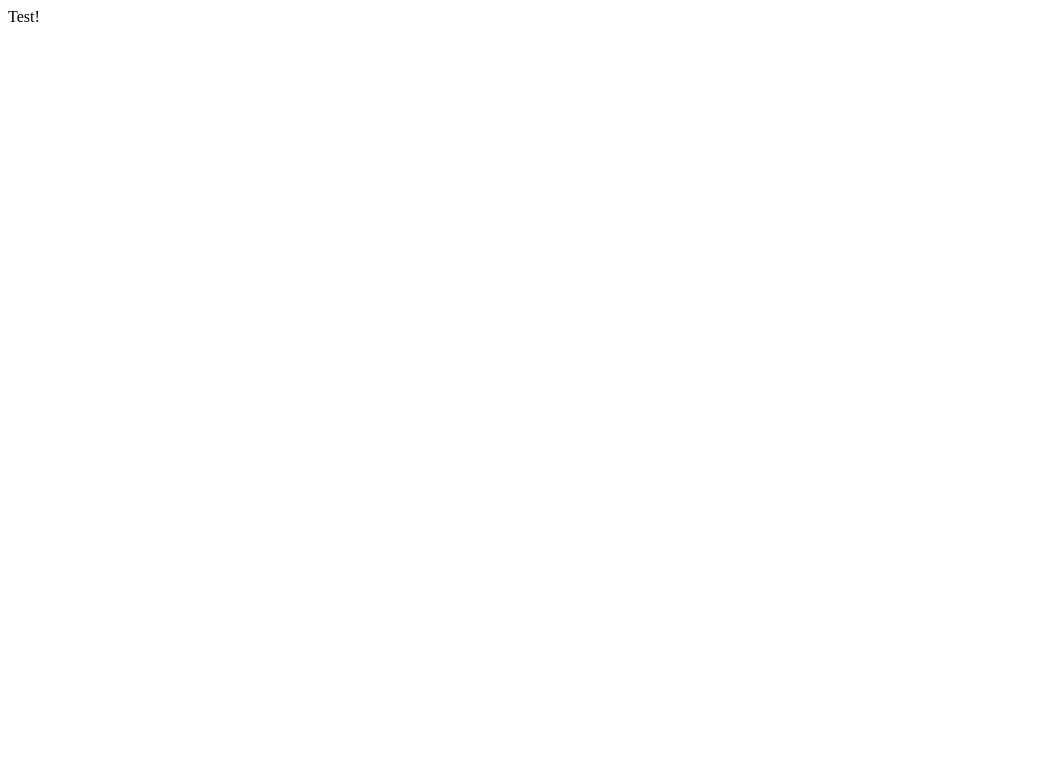
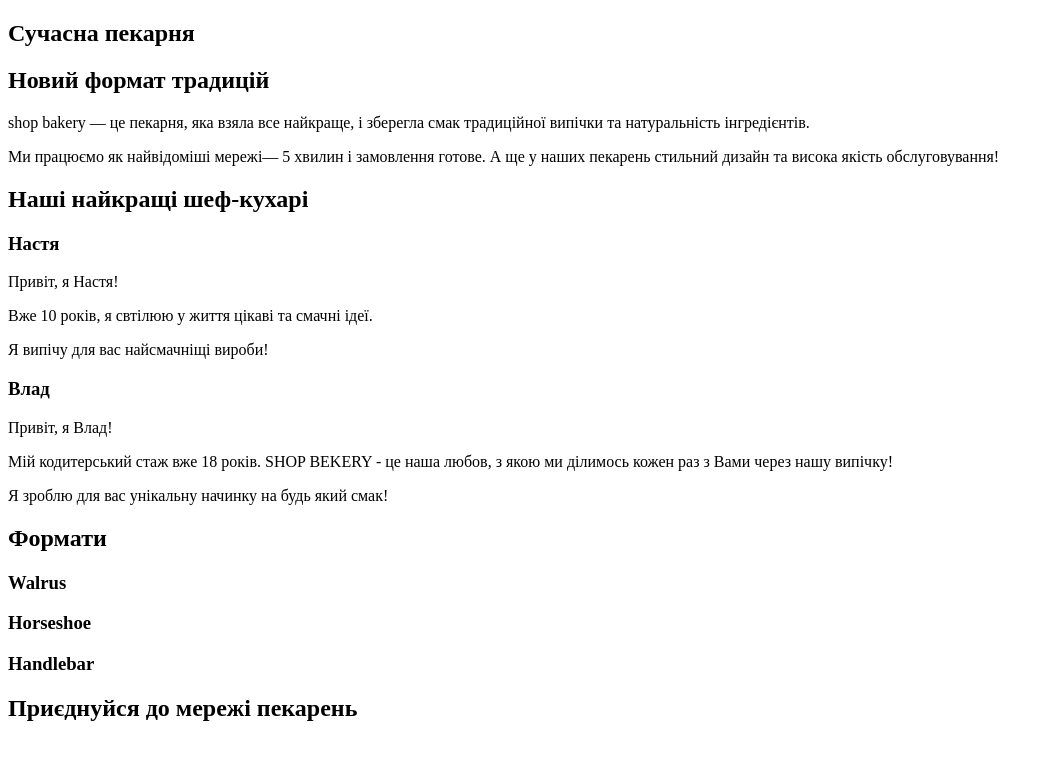
Before and after one commit to VadHead/GeniusSpace-ModernBakery-StudyProject, a plain HTML site: page index.html in a window 1280 px wide. Shown: the whole page, without its empty margins (0-1053 px from the left). Drawn offline with Linux system fonts and the light colour scheme.

Commit message:
add content text

```diff
--- a/index.html
+++ b/index.html
@@ -1,14 +1,68 @@
 <!DOCTYPE html>
-<html lang="en">
+<html lang="uk">
 
 <head>
     <meta charset="UTF-8">
+    <meta http-equiv="X-UA-Compatible" content="IE=edge"
     <meta name="viewport" content="width=device-width, initial-scale=1.0">
-    <title>Document</title>
+    <title>Сучасна пекарня</title>
 </head>
 
 <body>
-    Test!
+    <header>
+        <nav>
+            <!-- logo and menu -->
+        </nav>
+        <!-- callback button -->
+    </header>
+    <main>
+        <section>
+            <h1>Сучасна пекарня</h1>
+        </section>
+        <section>
+            <h2>Новий формат традицій</h2>
+            <p><span>shop bakery</span> — це пекарня, яка взяла все найкраще, і зберегла смак традиційної випічки та натуральність інгредієнтів.</p>
+            <p>Ми працюємо як найвідоміші мережі—
+            <span>5 хвилин і замовлення готове.</span>
+            А ще у наших пекарень стильний дизайн
+            та висока якість обслуговування!</p>
+        </section>
+        <section>
+            <h2>Наші найкращі шеф-кухарі</h2>
+            <article>
+                <h3>Настя</h3>
+                <p>Привіт, я Настя!</p>
+                <p>Вже 10 років, я свтілюю у життя цікаві та смачні ідеї.</p>
+                <p>Я випічу для вас
+                найсмачніщі вироби!</p>
+            </article>
+            <article>
+                <h3>Влад</h3>
+                <p>Привіт, я Влад!</p>
+                <p>Мій кодитерський стаж вже 18 років. SHOP BEKERY - це наша любов, з якою ми ділимось кожен раз з Вами через нашу
+                випічку!</p>
+                <p>Я зроблю для вас унікальну начинку на будь який смак!</p>
+            </article>
+        </section>
+        <section>
+            <h2>Формати</h2>
+            <article>
+                <h3 lang="en">Walrus</h3>
+            </article>
+            <article>
+                <h3 lang="en">Horseshoe</h3>
+            </article>
+            <article>
+                <h3 lang="en">Handlebar</h3>
+            </article>
+        </section>
+        <section>
+            <h2>Приєднуйся до мережі пекарень</h2>
+        </section>
+    </main>
+    <footer>
+
+    </footer>
 </body>
 
 </html>
```
